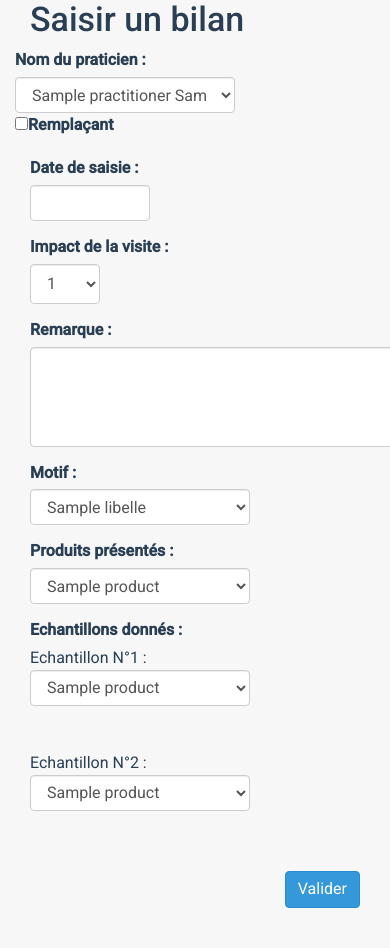
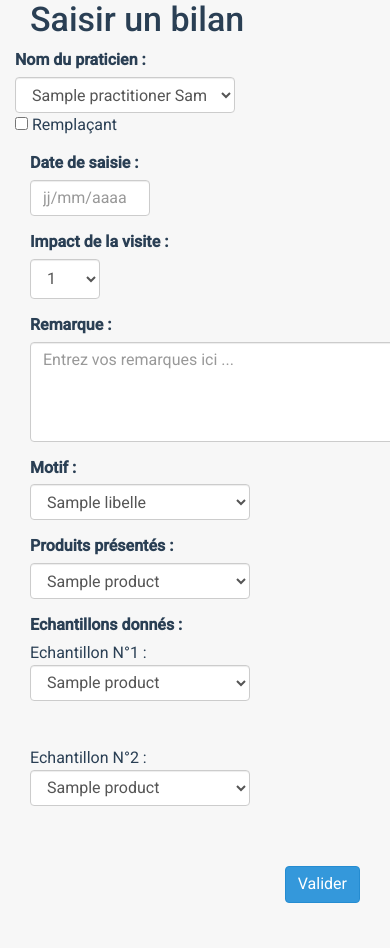
Before and after one commit to Hanae-livia/gsb, a PHP site: template app/src/View/Report/report_add.twig in a window 390 px wide. Shown: the part 1210-2158 px from the top of the page. Run offline with PHP 8.4, Linux system fonts and the light colour scheme; the template is opened without the code that fills it: most values are stand-ins (such as "Sample title", 1, 10 or a date in 2020); some libraries are stand-ins or nearby versions; grey boxes are pictures that could not be loaded.

Commit message:
design report_add

```diff
--- a/app/src/View/Report/report_add.twig
+++ b/app/src/View/Report/report_add.twig
@@ -16,22 +16,21 @@
 			<div class="row">
 				<div class="form-group">
 					<label for="praticien_id" class="col-sm-2 control-label">Nom du praticien :</label>
-					<div class="col-lg-6">
+					<div class="col-sm-6">
 						<select class ="form-control inline" name="praticien_id" id="praticien_id">
 							{% for practitioner in practitioners %}
 							<option value="{{ practitioner.numero }}">{{ practitioner.nom }} {{ practitioner.prenom }}</option>
 							{% endfor %}
 						</select>
+												<input type="checkbox" id="remplacant" value="remplacant"> Remplaçant
 					</div>
-					<div class="col-lg-6">
-						<input type="checkbox" id="remplacant" value="remplacant"><label for="remplacant">Remplaçant</label>
-					</div>
+
 				</div>
 			</div>
 			<div class="form-group">
 				<label for="visit_date" class="col-sm-2 control-label">Date de saisie :</label>
 				<div class="col-sm-8">
-					<input type="text" class="form-control" name="visit_date;" id="visit_date">
+					<input type="text" class="form-control" name="visit_date;" id="visit_date" placeholder="jj/mm/aaaa">
 				</div>
 			</div>
 			<div class="form-group">
@@ -47,7 +46,7 @@
 			<div class="form-group" >
 				<label for="comment" class="col-sm-2 control-label">Remarque :</label>
 				<div class="col-sm-8">
-					<textarea class ="form-control" name="comment" id="comment"></textarea>
+					<textarea class ="form-control" name="comment" id="comment" placeholder="Entrez vos remarques ici ..."></textarea>
 				</div>
 			</div>
 			<div class="form-group">
--- a/public/css/pages/report_add.css
+++ b/public/css/pages/report_add.css
@@ -15,3 +15,8 @@
 #praticien_id, #motif_id, #product_ids, #sample_ids1, #sample_ids2 {
 	width: 220px;
 }
+
+.date_format {
+	font-size: 22px;
+	font-style: italic;
+}
```
